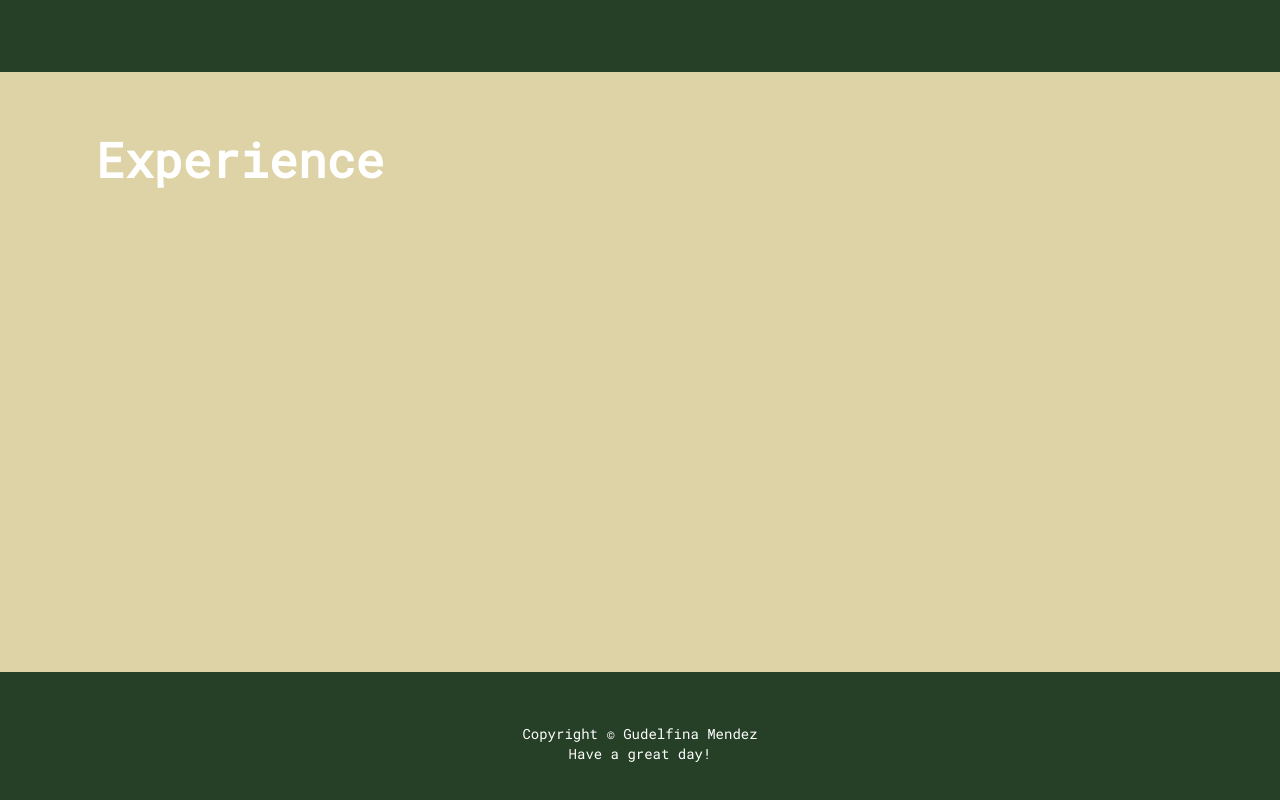
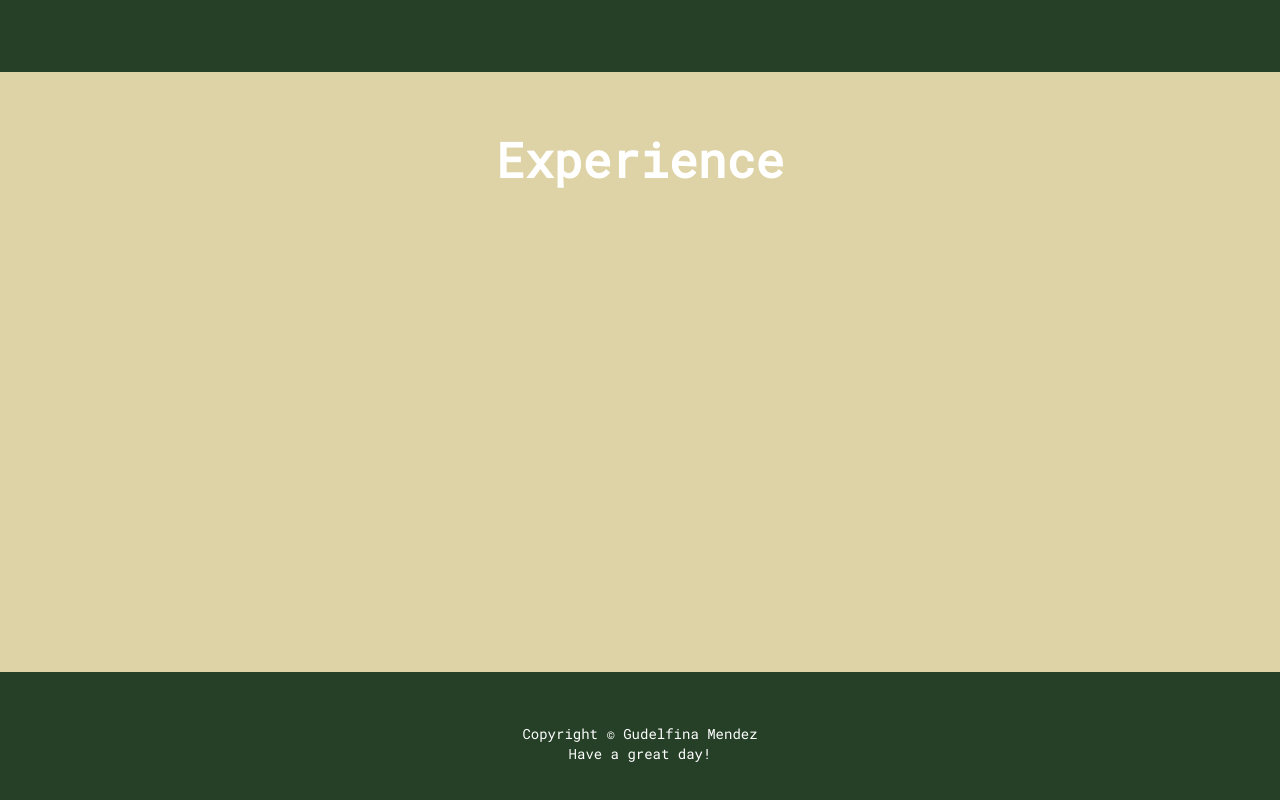
Before and after one commit to Gudelfina/portfolio, a React (Create React App) app: page / in a window 1280 px wide. Shown: the part 2166-2966 px from the top of the page. Built offline with nearby package versions, Linux system fonts and the light colour scheme.

Commit message:
center experience heading

```diff
--- a/src/components/Experience.js
+++ b/src/components/Experience.js
@@ -7,7 +7,9 @@ const Experience = () => {
     <div className="bg-lightGreen">
       <div className="wrapper mx-auto max-w-6xl">
         <div className="experience" id="experience">
-          <h1 className="experience-header">Experience</h1>
+          <div className="experience-header">
+            <h1>Experience</h1>
+          </div>
         </div>
       </div>
     </div>
```
